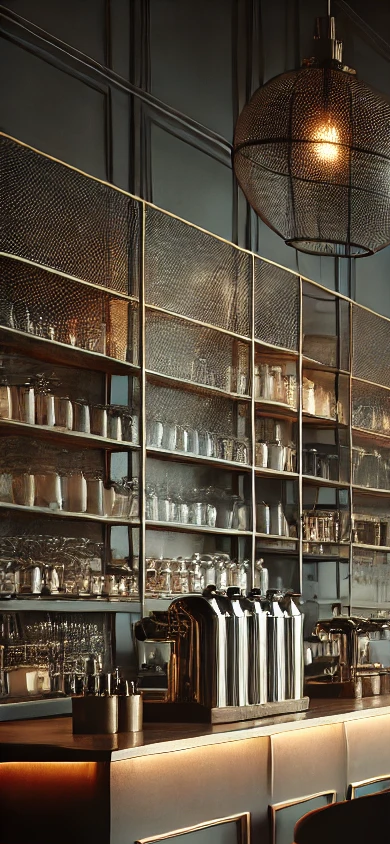
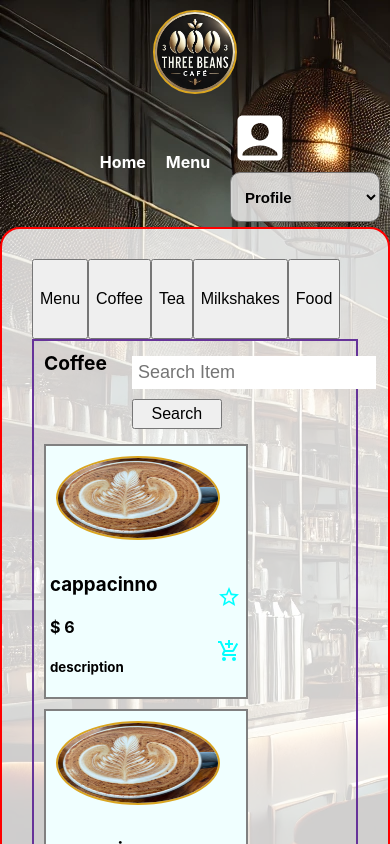
Before and after one commit to Three-Beans-App/client, a React (Create React App) app: page /profile in a window 390 px wide. Before the commit this address had no page. Shown: the top 844 px of the page. Built offline with nearby package versions, Linux system fonts and the light colour scheme.

Commit message:
feat:implement nav bar with user icon and set up dropdown for profile page

```diff
--- a/src/App.jsx
+++ b/src/App.jsx
@@ -8,6 +8,7 @@ import HistoryPage from "./pages/HistoryPage";
 import FavouritePage from "./pages/FavouritePage"
 import CartPage from "./pages/CartPage"
 import ViewItemDetailPage from "./pages/ViewItemDetailPage";
+import UserProfilePage from "./pages/UserProfilePage";
 
 
 function App() {
@@ -19,10 +20,11 @@ function App() {
             <Route path="item" element={<ViewItemDetailPage />} />
             <Route path="login" element={<LoginPage />} />
             <Route path="signup" element={<SignUpPage />} />
-            <Route path="history" element={<HistoryPage />} />
-            <Route path="favourite" element={<FavouritePage />} />
-            <Route path="cart" element={<CartPage />} />
-        </Route>
+            <Route path="profile" element={<UserProfilePage />} />
+              <Route path="favourite" element={<FavouritePage />} />
+              <Route path="history" element={<HistoryPage />} />
+              <Route path="cart" element={<CartPage />} />
+          </Route>
       </Routes>
   );
 }
--- /dev/null
+++ b/src/components/DropDown.jsx
@@ -0,0 +1,25 @@
+import "../styles/components/DropDown.css"
+import { useNavigate } from 'react-router-dom';
+
+
+
+export default function DropDown(){
+    // set avairable of useNavigate
+    const direct = useNavigate();
+
+    // set a function to handle the navigation
+    const handleDirect = (event) => {
+        direct(event.target.value)
+    }
+
+
+    return(
+        <div className="drop-down">
+            <select onChange={handleDirect} defaultValue={""} className="dropdown-items">
+                <option className="options" value="" disabled> Profile </option>
+                <option className="options" value="favourite"> My Favourite </option>
+                <option className="options" value="cart" > Cart </option>
+            </select>
+        </div>
+    )
+}
--- a/src/components/Header.jsx
+++ b/src/components/Header.jsx
@@ -1,5 +1,7 @@
 import "../styles/components/Header.css";
 import { NavLink } from "react-router-dom"
+import NavBar from "./Navbar";
+
 
 export default function Header(){
 
@@ -10,9 +12,7 @@ export default function Header(){
             </div>
 
             <nav>
-                <NavLink to="/" className="navLink">Home</NavLink>
-                <NavLink to="/menu" className="navLink">Menu</NavLink>
-                <NavLink to="/login" className="navLink">Login/Sign Up</NavLink>
+                <NavBar className="navLink"/>
             </nav>
 
         </header>
--- /dev/null
+++ b/src/components/Navbar.jsx
@@ -0,0 +1,44 @@
+import { useState } from "react"
+import { NavLink } from "react-router-dom"
+import AccountBoxIcon from '@mui/icons-material/AccountBox';
+import "../styles/components/Navbar.css";
+
+export default function NavBar(){
+
+    // create state to store the user login
+    const [ isUserLogin, setIsUserLogin ] = useState(true)
+    // create state to store the user
+    // const [ user, setUser ] = useState(null)
+
+
+    // const handleUserLogin = ()=> {
+    //     setIsUserLogin(true);
+    //     setUser({username:"Jay" })
+    // }
+
+    // const handleLogout =() => {
+    //     setIsUserLogin(false);
+    //     setUser(null)
+    // }
+
+    return(
+        <nav>
+            <NavLink to="/" className="navLink">Home</NavLink>
+            <NavLink to="/menu" className="navLink">Menu</NavLink>
+            {isUserLogin ? (
+                <NavLink to="/profile" className="navLink">
+                    <AccountBoxIcon className="icon"/>
+                </NavLink>
+            ) : (
+                <>
+                    <NavLink to="/login" className="navLink">Login/Sign Up</NavLink>
+                </>
+            )}
+
+        </nav>
+
+    )
+
+
+
+}
--- a/src/pages/UserProfilePage.jsx
+++ b/src/pages/UserProfilePage.jsx
@@ -1,4 +1,23 @@
-// check the user whether is login
-// if yes, render the user proflie incon
+import DropDown from "../components/DropDown";
+import "../styles/pages/UserProfilePage.css";
+import MenuPage from "./MenuPage";
+
 // drop down menu
 // menu
+
+
+
+export default function UserProfilePage(){
+
+    return(
+        <div id="profile-container">
+            <div id="dropdown-container">
+                <DropDown />
+            </div>
+            <div id="menu-container">
+                <MenuPage/>
+            </div>
+        </div>
+    )
+
+}
--- /dev/null
+++ b/src/styles/components/DropDown.css
@@ -0,0 +1,59 @@
+
+.drop-down{
+    color: white;
+    margin: 0 60px 10px 0;
+    padding: 10px;
+
+
+   .dropdown-items{
+    height: 70px;
+    width: 200px;
+    font-size: 30px;
+    font-weight: bold;
+    border-radius: 10px;
+    background-color: rgb(245, 245, 245, 0.8);
+    cursor:pointer;
+    padding: 10px;
+
+    .options{
+        font-size: larger;
+        font-weight: bold;
+        color: red;
+    }
+
+   }
+
+
+}
+
+
+@media screen and (max-width: 600px){
+    .drop-down{
+        margin: 0;
+        padding: 0 10px 5px 0;
+        white-space: nowrap;
+        overflow: hidden;
+
+
+       .dropdown-items{
+        height: 50px;
+        width: 150px;
+        font-size: 15px;
+        font-weight:bold;
+        border-radius: 10px;
+        background-color: rgb(245, 245, 245, 0.8);
+        cursor:pointer;
+        padding: 10px;
+        overflow-y: scroll;
+        overflow-x: hidden;
+
+        .options{
+            font-size: larger;
+            font-weight: bold;
+            color: red;
+        }
+
+       }
+    }
+
+}
--- a/src/styles/components/Header.css
+++ b/src/styles/components/Header.css
@@ -18,14 +18,7 @@
             margin-left: 30px;
 
         }
-        .navLink {
-            /* margin-left: 40px; */
-            text-decoration: none;
-            cursor: pointer;
-            color: white;
-            font-size:x-large;
-            margin-right: 60px;
-        }
+
     }
 }
 
@@ -50,12 +43,5 @@
         margin: 10px;
 
     }
-    .navLink {
-        font-size:medium;
-        text-decoration: none;
-        cursor: pointer;
-        color: white;
-        margin: 10px;
-        font-weight: bold;
+
 }
-}
--- a/src/styles/components/MenuSideBar.css
+++ b/src/styles/components/MenuSideBar.css
@@ -15,6 +15,16 @@ button{
 }
 
 @media screen and (max-width: 600px){
+    #menuSideBarContainer{
+        display: flex;
+        flex-direction:row;
+        flex-wrap: wrap;
+        .catagory{
+            cursor: pointer;
+            width: auto;
+
+        }
+    }
     button{
         width: auto;
         height:80px;
--- /dev/null
+++ b/src/styles/components/Navbar.css
@@ -0,0 +1,32 @@
+.navLink {
+    /* margin-left: 40px; */
+    text-decoration: none;
+    cursor: pointer;
+    color: white;
+    font-size:x-large;
+    margin-right: 60px;
+
+    .icon{
+
+        font-size: 60px;
+    }
+}
+
+#icon{
+    color: aqua;
+}
+
+@media screen and (max-width: 600px){
+    .navLink {
+        font-size:medium;
+        text-decoration: none;
+        cursor: pointer;
+        color: white;
+        margin: 10px;
+        font-weight: bold;
+
+        .userIcon{
+            width: 50px;
+        }
+    }
+}
--- a/src/styles/pages/MenuPage.css
+++ b/src/styles/pages/MenuPage.css
@@ -2,7 +2,9 @@
     display: flex;
     border:2px solid red;
     justify-items: start;
-    background-color: azure;
+    background-color: rgb(255, 255, 255, 0.8);
+    padding: 30px;
+    border-radius: 20px;
 
     #itemBox{
         border:2px solid rebeccapurple;
@@ -15,7 +17,7 @@
             .title{
                 font-size: larger;
                 font-weight: bold;
-                background-color: azure;
+                color: black;
                 height: 40px;
                 margin: 10px;
             }
@@ -54,11 +56,18 @@
 
 
 @media screen and (max-width: 600px){
+    #menuContainer{
+        display: flex;
+        flex-direction: column;
+        border:2px solid red;
+        border-radius: 20px;
+    }
 
-    input[type=text]{
+
+    /* input[type=text]{
         margin:0;
         text-align: left;
-    }
+    } */
 
 
 
--- /dev/null
+++ b/src/styles/pages/UserProfilePage.css
@@ -0,0 +1,11 @@
+#profile-container{
+    color: white;
+    display: flex;
+    flex-direction: column;
+
+    #dropdown-container{
+        display: flex;
+        justify-content:flex-end;
+
+    }
+}
```
